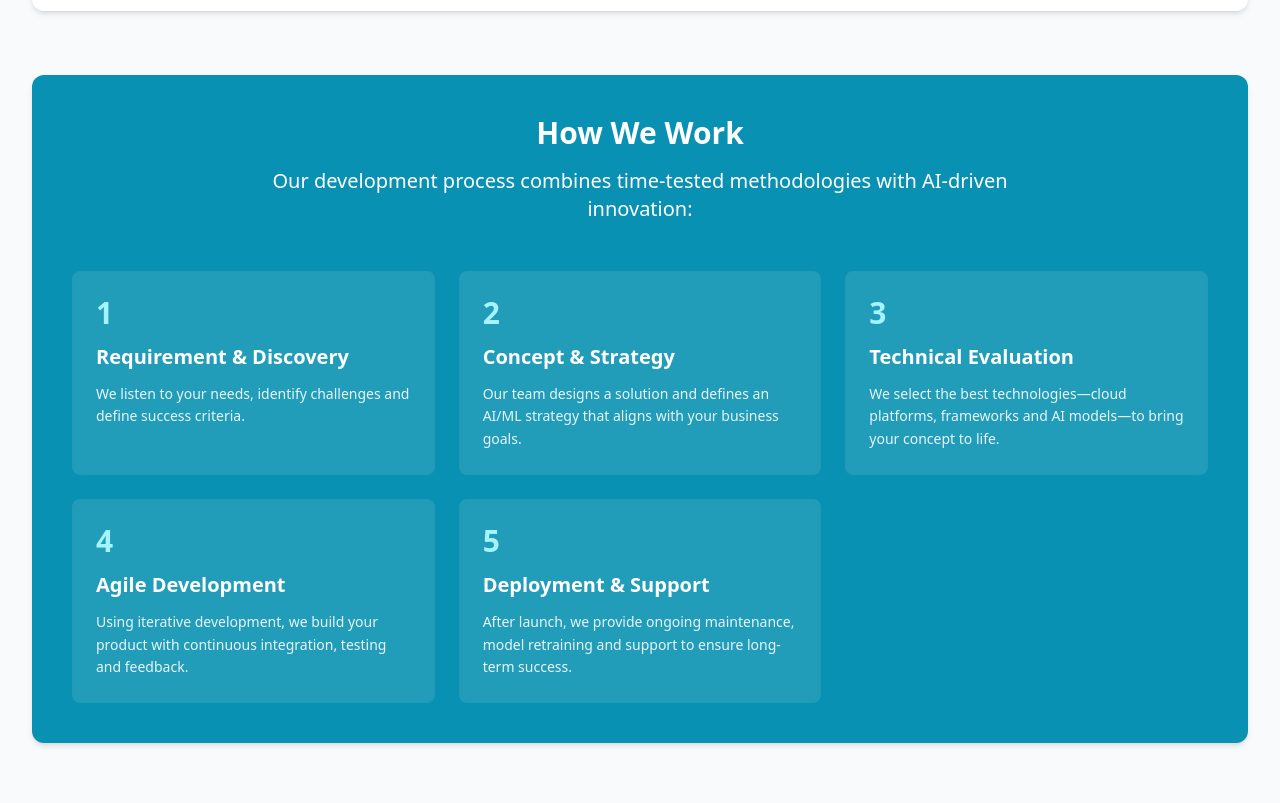
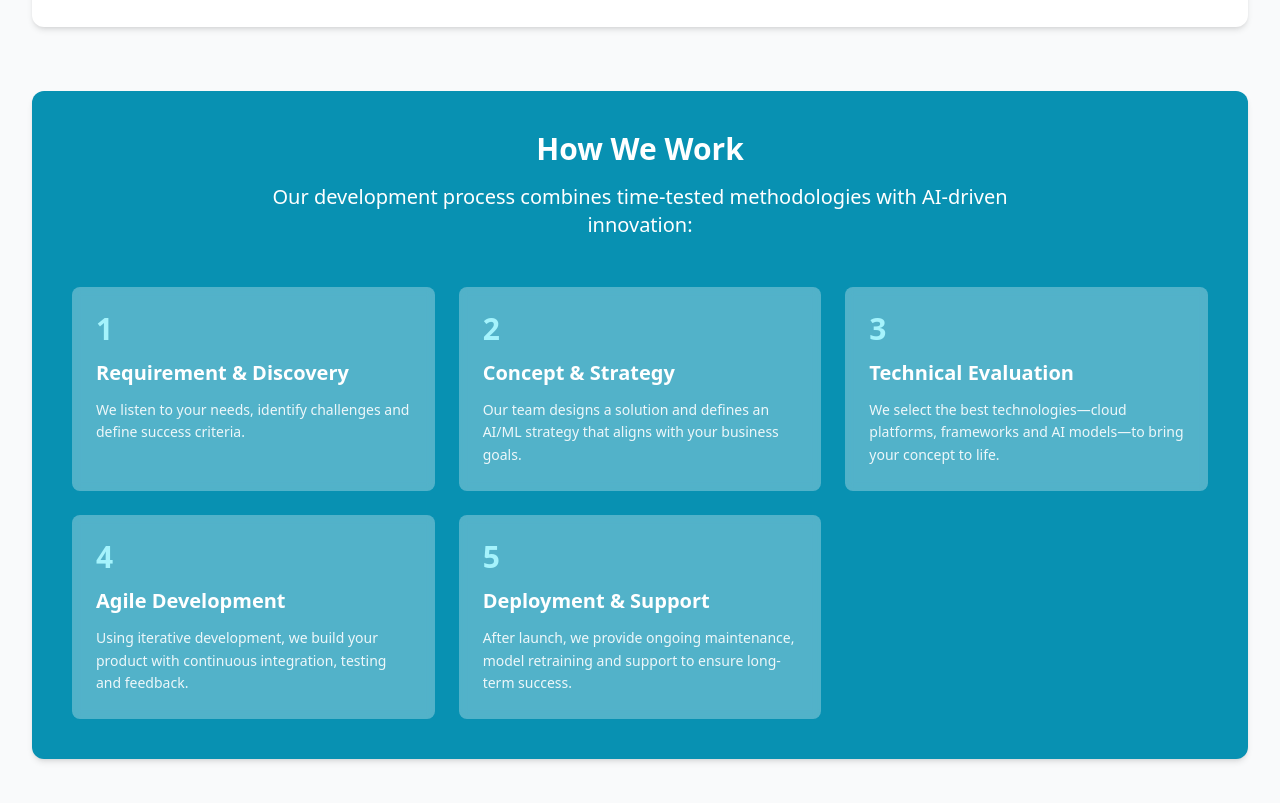
Before and after one commit to Nirojan-Balasubramaniyam/UCA-WEBSITE, a React (Vite) app: page / in a window 1280 px wide. Shown: the part 3122-3925 px from the top of the page. Built offline with nearby package versions, Linux system fonts and the light colour scheme.

Commit message:
Update AboutSection styles for improved layout and visibility

```diff
--- a/src/sections/AboutSection.jsx
+++ b/src/sections/AboutSection.jsx
@@ -93,7 +93,7 @@ export default function AboutSection() {
     <section id="about" className="section-padding bg-gray-50">
       <div className="container-custom">
         {/* About Us Overview with Mission/Vision and Core Values */}
-        <div className="grid lg:grid-cols-2 gap-12 mb-16">
+        <div className="grid lg:grid-cols-2 gap-12 mb-20">
           {/* Left Column - Text Content, Mission & Vision */}
           <div>
             <p className="text-primary-500 uppercase text-sm font-semibold tracking-wide mb-3">ABOUT US</p>
@@ -215,7 +215,7 @@ export default function AboutSection() {
           </p>
           <div className="grid md:grid-cols-2 lg:grid-cols-3 gap-6">
             {processSteps.map((step, index) => (
-              <div key={index} className="bg-white/10 backdrop-blur-sm p-6 rounded-lg">
+              <div key={index} className="bg-white/30 backdrop-blur-sm p-6 rounded-lg">
                 <div className="text-3xl font-bold text-primary-200 mb-3">{step.step}</div>
                 <h4 className="text-xl font-semibold mb-3">{step.title}</h4>
                 <p className="text-white/90 text-sm leading-relaxed">{step.description}</p>
```
